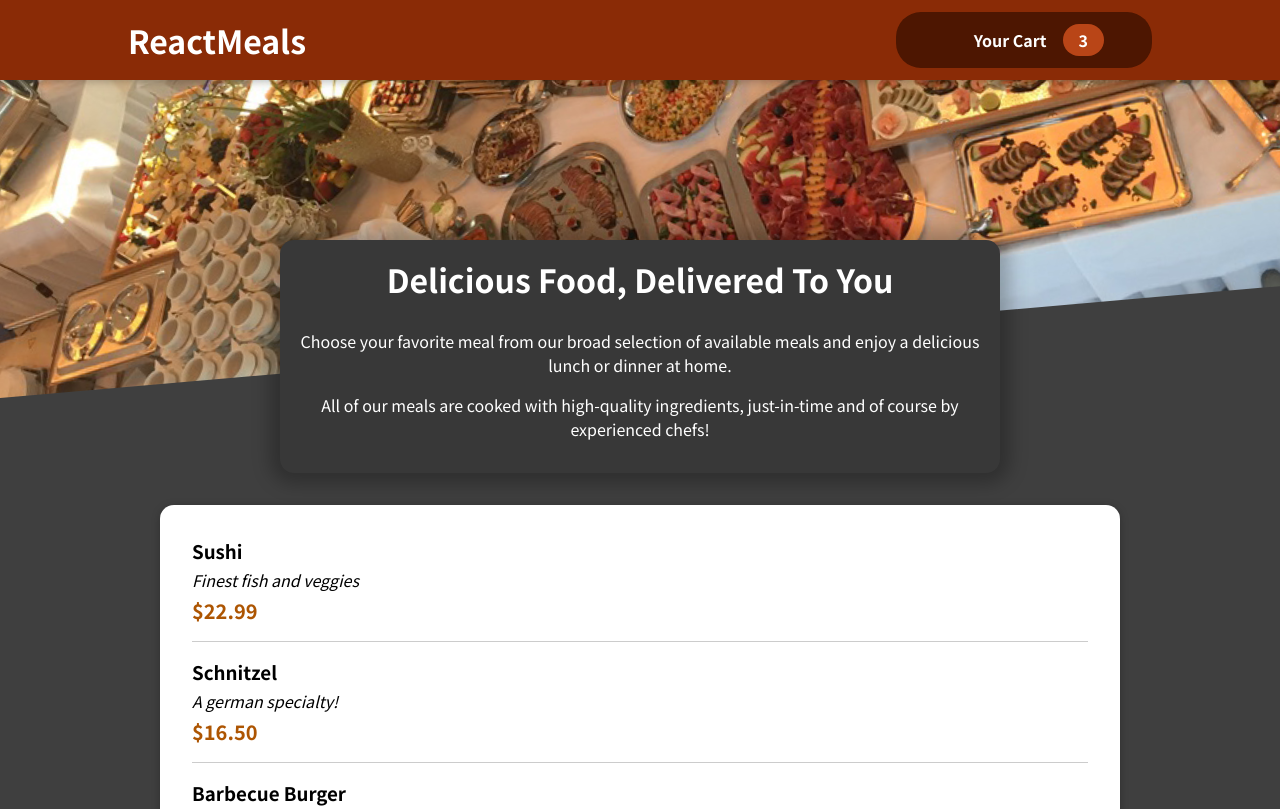
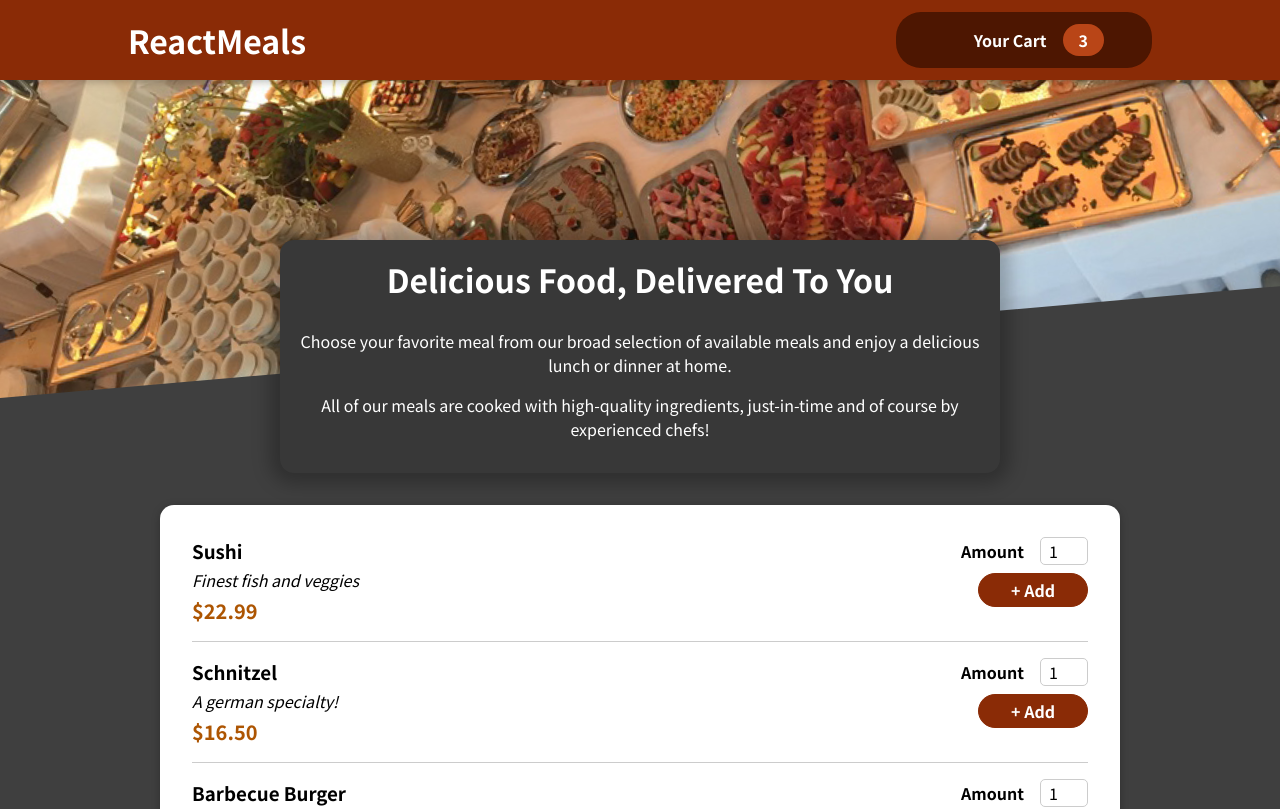
Before and after one commit to HenryKondratko/react-food-order-app, a React (Create React App) app: page / in a window 1280 px wide. Shown: the top 809 px of the page. Built offline with nearby package versions, Linux system fonts and the light colour scheme; some icons are missing.

Commit message:
MealItemForm component and Input component

```diff
--- a/src/components/Meals/MealItem/MealItem.js
+++ b/src/components/Meals/MealItem/MealItem.js
@@ -1,5 +1,6 @@
 import React from 'react';
 import classes from './MealItem.module.css';
+import MealItemForm from "./MealItemForm";
 
 const MealItem = (props) => {
     const price = `$${props.price.toFixed(2)}`;
@@ -12,7 +13,7 @@
                 <div className={classes.price}>{price}</div>
             </div>
             <div>
-
+                <MealItemForm/>
             </div>
         </li>
     );
--- a/src/components/Meals/MealItem/MealItemForm.js
+++ b/src/components/Meals/MealItem/MealItemForm.js
@@ -0,0 +1,18 @@
+import classes from './MealItemForm.module.css'
+import Input from "../../UI/Input";
+
+const MealItemForm = props => {
+    return <form className={classes.form}>
+        <Input label="Amount" input={{
+            id: 'amount',
+            type: 'number',
+            min: '1',
+            max: '5',
+            step: '1',
+            defaultValue: '1'
+        }} />
+        <button>+ Add</button>
+    </form>
+};
+
+export default MealItemForm;
--- /dev/null
+++ b/src/components/Meals/MealItem/MealItemForm.module.css
@@ -0,0 +1,20 @@
+.form {
+    text-align: right;
+}
+
+.form button {
+    font: inherit;
+    cursor: pointer;
+    background-color: #8a2b06;
+    border: 1px solid #8a2b06;
+    color: white;
+    padding: 0.25rem 2rem;
+    border-radius: 20px;
+    font-weight: bold;
+}
+
+.form button:hover,
+.form button:active {
+    background-color: #641e03;
+    border-color: #641e03;
+}
--- /dev/null
+++ b/src/components/UI/Input.js
@@ -0,0 +1,10 @@
+import classes from './Input.module.css'
+
+const Input = props => {
+    return <div className={classes.input}>
+        <label htmlFor={props.input.id}>{props.label}</label>
+        <input {...props.input}/>
+    </div>
+};
+
+export default Input;
--- /dev/null
+++ b/src/components/UI/Input.module.css
@@ -0,0 +1,18 @@
+.input {
+    display: flex;
+    align-items: center;
+    margin-bottom: 0.5rem;
+}
+
+.input label {
+    font-weight: bold;
+    margin-right: 1rem;
+}
+
+.input input {
+    width: 3rem;
+    border-radius: 5px;
+    border: 1px solid #ccc;
+    font: inherit;
+    padding-left: 0.5rem;
+}
```
Also changed, not shown: 1 other file (tests, documents, lock files or other folders).
